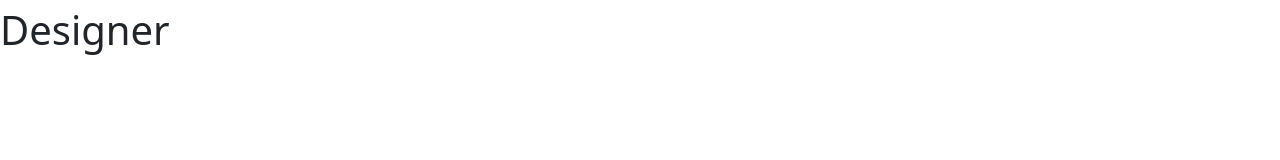
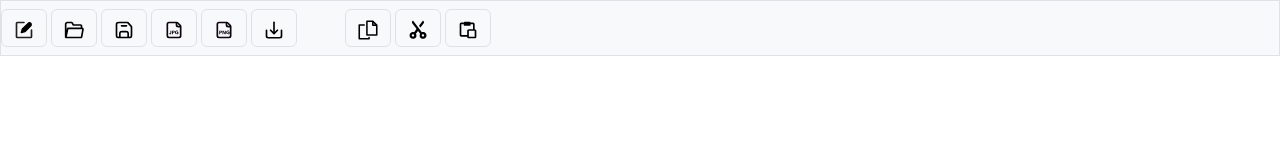
Before and after one commit to alexxGmZ/reDesign, an Electron app: page public/designer.html in a window 1280 px wide. Drawn offline with Linux system fonts and the light colour scheme.

Commit message:
feat: navbar ui

```diff
--- a/public/designer.html
+++ b/public/designer.html
@@ -10,7 +10,49 @@
 </head>
 
 <body>
-   <p class="fs-1">Designer</p>
+   <!-- navbar -->
+   <div class="navbar fixed-top border border-bottom bg-body-tertiary z-3">
+      <div class="d-flex flex-row">
+         <button onclick="dialog_open('create_canvas_dialog')" title="Create new design"
+            class="btn btn-outline-primary border me-1">
+            <img src="assets/svg/create-note-svgrepo-com.svg" width="20px">
+         </button>
+         <input type="file" id="input_canvas_json" class="d-none" accept=".json">
+         <button onclick="load_canvas_from_json()" title="Open an existing design"
+            class="btn btn-outline-primary border me-1">
+            <img src="assets/svg/open-folder-svgrepo-com.svg" width="20px">
+         </button>
+
+         <button onclick="save_canvas_to_json()" title="Save design" class="btn btn-outline-primary border me-1">
+            <img src="assets/svg/save-svgrepo-com.svg" width="20px">
+         </button>
+         <button onclick="save_canvas_to_jpeg()" title="Export design to JPEG format"
+            class="btn btn-outline-primary border me-1">
+            <img src="assets/svg/file-jpg-svgrepo-com.svg" width="20px">
+         </button>
+         <button onclick="save_canvas_to_png()" title="Export design to PNG format"
+            class="btn btn-outline-primary border me-1">
+            <img src="assets/svg/file-png-svgrepo-com.svg" width="20px">
+         </button>
+         <input id="canvas_import_image" type="file" class="d-none" accept="image/*">
+         <button onclick="import_image()" title="Import image to canvas" class="btn btn-outline-primary border me-5">
+            <img src="./assets/svg/download-svgrepo-com.svg" width="20px">
+         </button>
+
+         <button onclick="copy_selected_objects()" title="Copy selected object/s"
+            class="btn btn-outline-primary border me-1">
+            <img src="assets/svg/copy-svgrepo-com.svg" width="20px">
+         </button>
+         <button onclick="cut_selected_objects()" title="Cut selected object/s"
+            class="btn btn-outline-primary border me-1">
+            <img src="assets/svg/cut-svgrepo-com.svg" width="20px">
+         </button>
+         <button onclick="paste_copied_objects()" title="Paste copied/cutted object/s"
+            class="btn btn-outline-primary border me-1">
+            <img src="assets/svg/paste-svgrepo-com.svg" width="20px">
+         </button>
+      </div>
+   </div>
 </body>
 
 </html>
```
